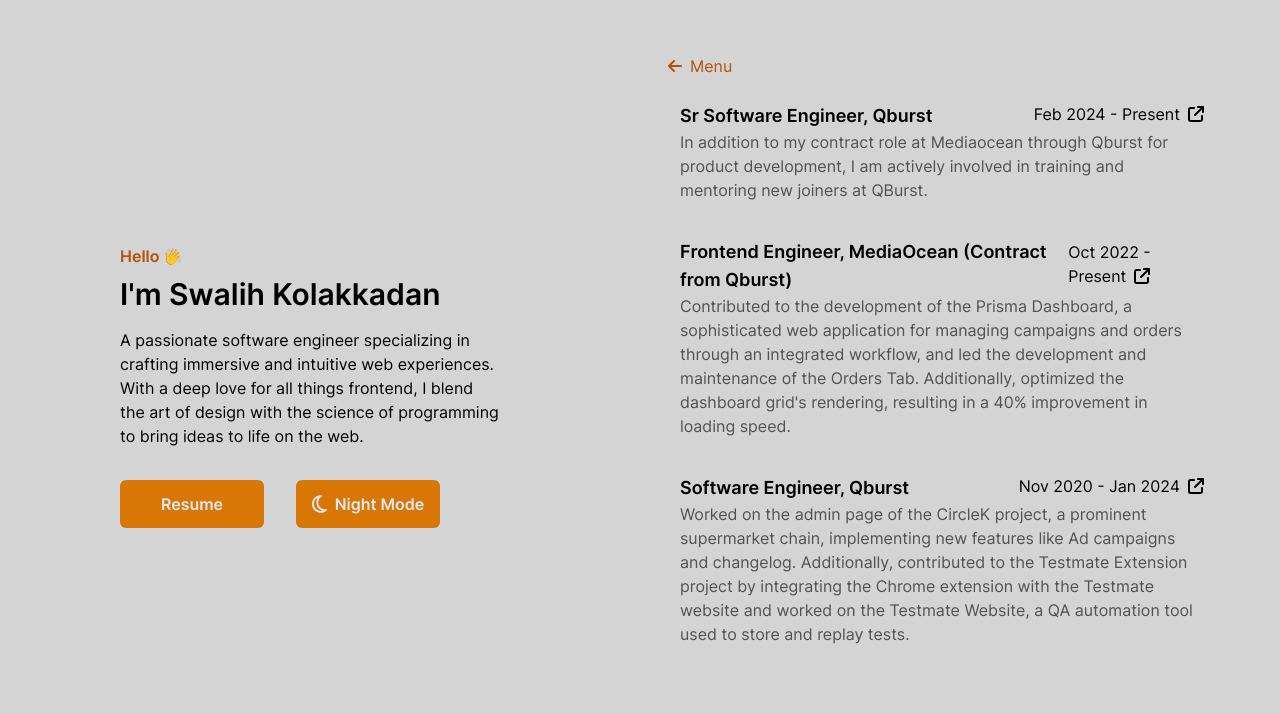
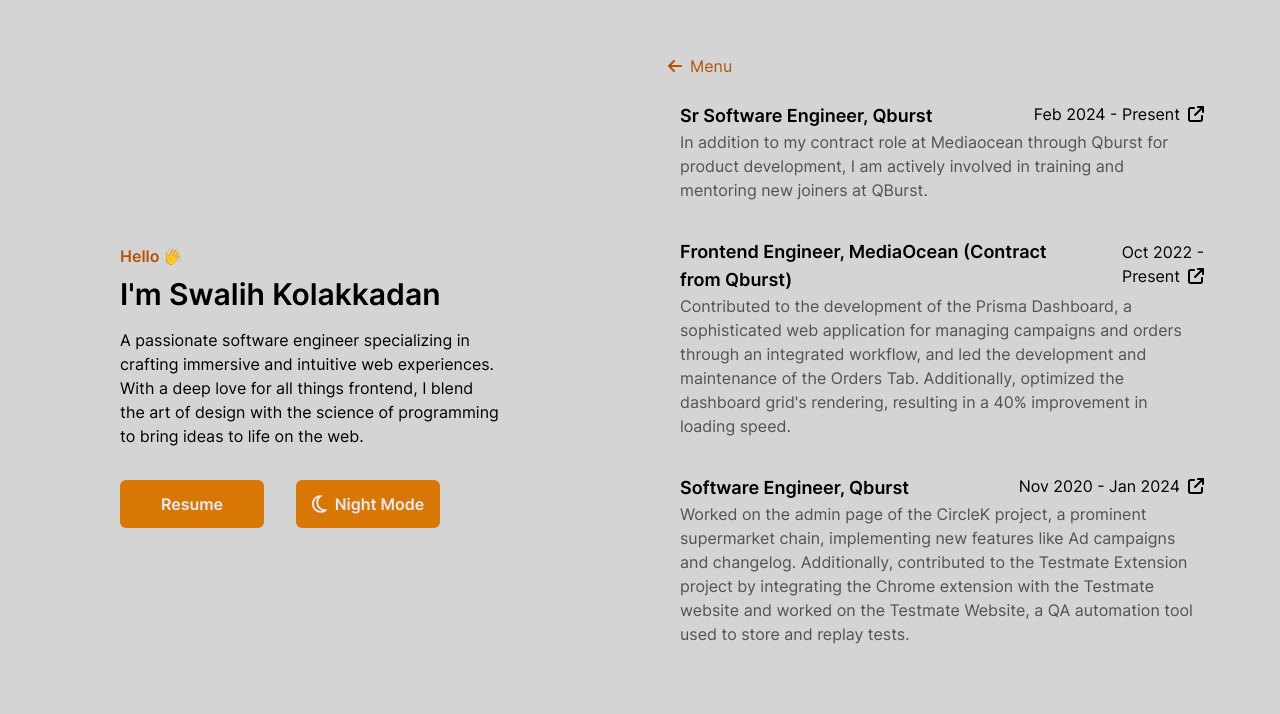
Before and after one commit to swalihkolakkadan/swalih-kolakkadan, a Gatsby site: page /experience in a window 1280 px wide. Shown: the top 714 px of the page. Built offline with nearby package versions, Linux system fonts and the light colour scheme; Gatsby itself is replaced by a stand-in of ours.

Commit message:
minor change

```diff
--- a/src/pages/experience.tsx
+++ b/src/pages/experience.tsx
@@ -90,7 +90,7 @@ const Experience = () => {
                 <div className="mt-1 font-semibold text-lg group-hover:text-amber-600 dark:group-hover:text-amber-200">
                   {`${experience.roleName}, ${experience.companyName}`}
                 </div>
-                <div>
+                <div className="text-right">
                   {getDateValue(experience)}
                   <FontAwesomeIcon
                     icon={faArrowUpRightFromSquare}
```
